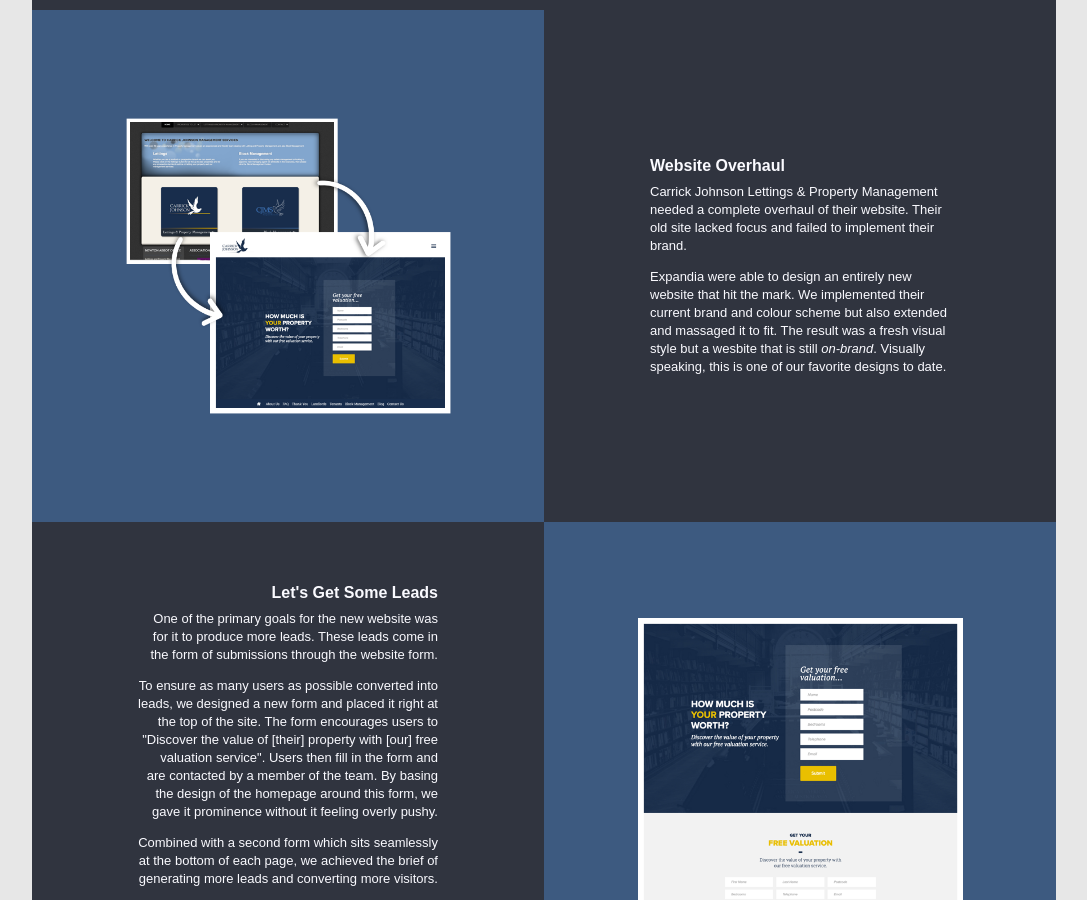
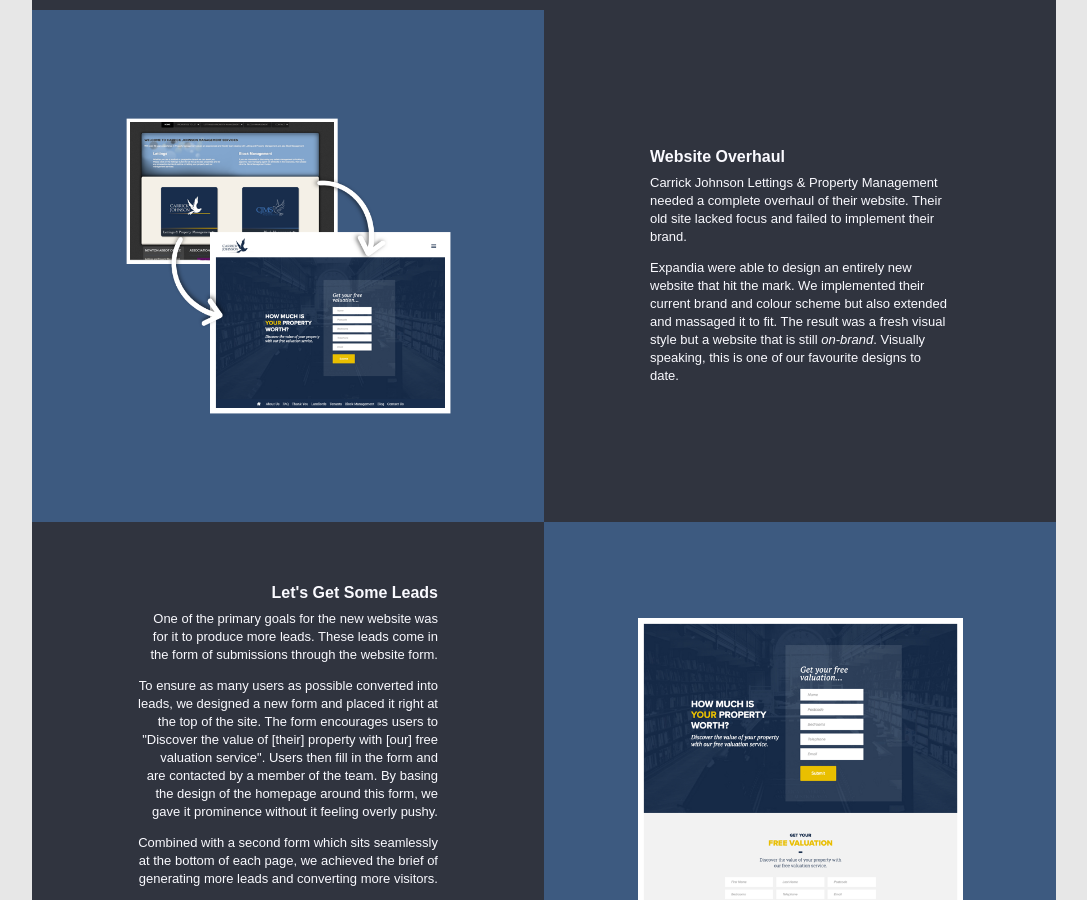
Before and after one commit to expandia/expandia.github.io, a Jekyll site: the page built from _pages/work/carrick-johnson-lettings.html, in a window 1280 px wide and 900 px high, scrolled down 490 px. Shown: the whole window, without its empty margins (96-1183 px from the left). Built offline with Jekyll 4.4.1, drawn with Linux system fonts in a browser that asks for light colours.

Commit message:
Spelling.
Signed-off-by: samueldsquire <sam_squire@msn.com>

```diff
--- a/_data/work.yml
+++ b/_data/work.yml
@@ -37,7 +37,7 @@
       title: Website Overhaul
       description:
         - Carrick Johnson Lettings & Property Management needed a complete overhaul of their website. Their old site lacked focus and failed to implement their brand.
-        - Expandia were able to design an entirely new website that hit the mark. We implemented their current brand and colour scheme but also extended and massaged it to fit. The result was a fresh visual style but a wesbite that is still <i>on-brand</i>. Visually speaking, this is one of our favorite designs to date.
+        - Expandia were able to design an entirely new website that hit the mark. We implemented their current brand and colour scheme but also extended and massaged it to fit. The result was a fresh visual style but a website that is still <i>on-brand</i>. Visually speaking, this is one of our favourite designs to date.
       img: carrick-johnson-lettings__work-img--1.png
     -
       title: Let's Get Some Leads
```
